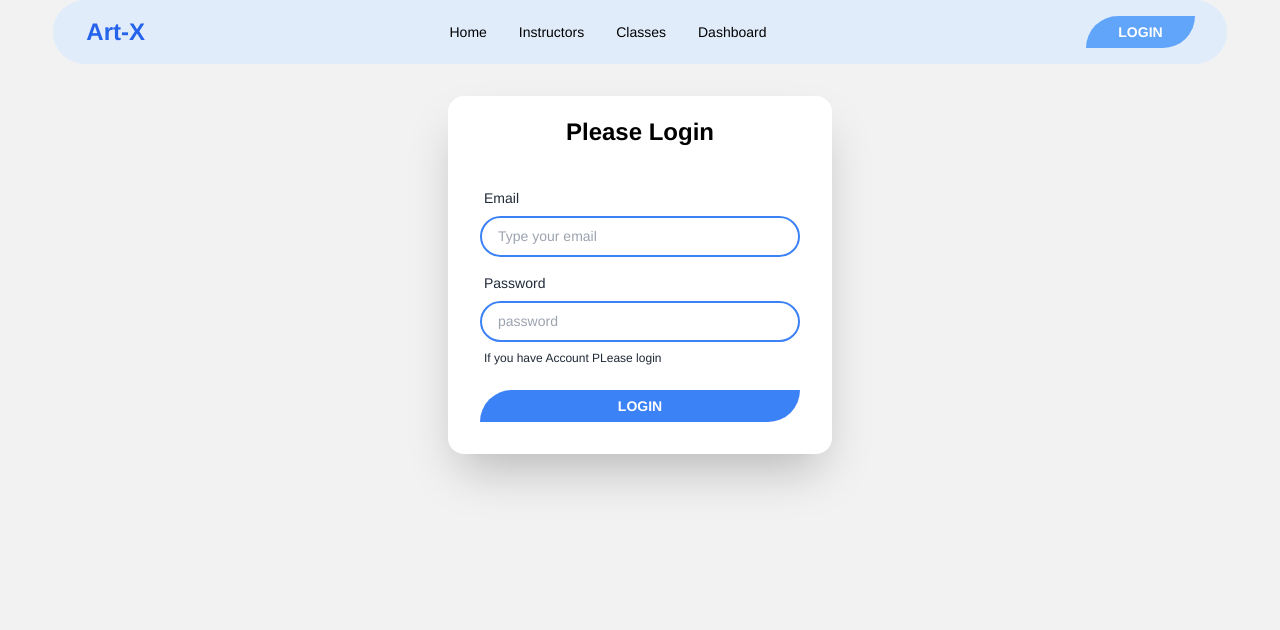
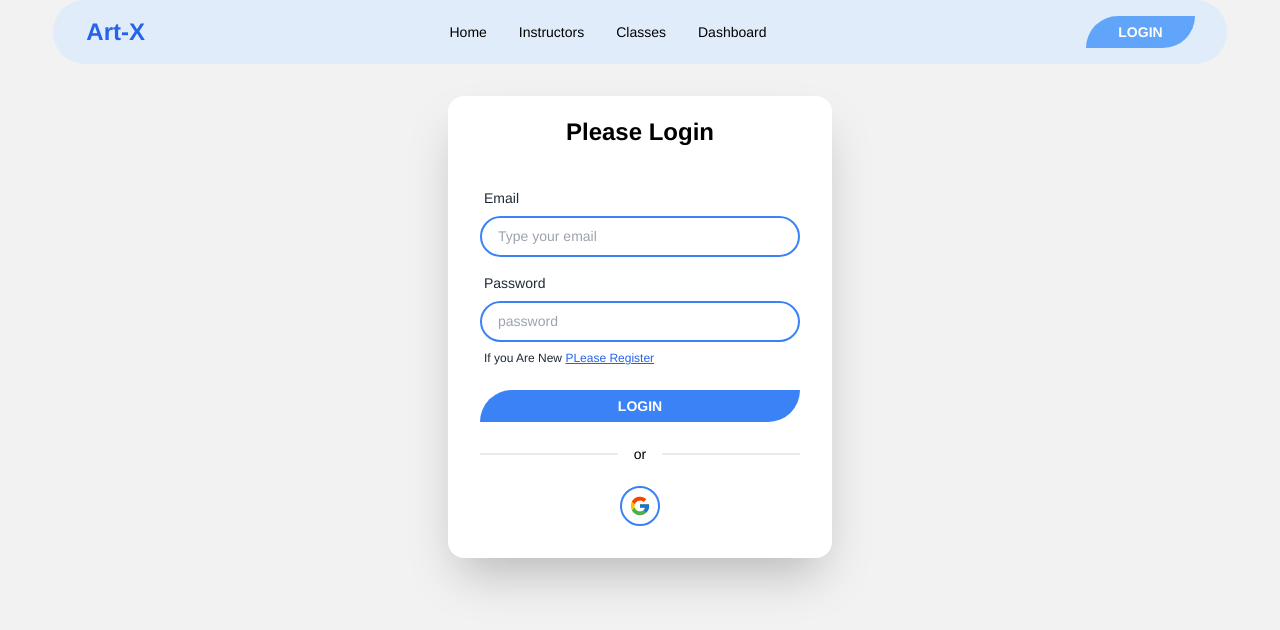
Before and after one commit to freelancerjoy/art-x-client, a React (Vite) app: page /login in a window 1280 px wide. Shown: the top 630 px of the page. Built offline with nearby package versions, Linux system fonts and the light colour scheme.

Commit message:
Add goole icon login page

```diff
--- a/src/Pages/Login/Login.jsx
+++ b/src/Pages/Login/Login.jsx
@@ -1,5 +1,8 @@
 import React from "react";
 import { useForm } from "react-hook-form";
+import { FaGoogle } from "react-icons/fa";
+import { Link } from "react-router-dom";
+import { FcGoogle } from "react-icons/fc";
 
 // The following component is an example of your existing Input Component
 const Input = ({ label, register, required }) => (
@@ -58,7 +61,12 @@ const Login = () => {
                 />
                 <label className="label">
                   <a href="#" className="label-text-alt link link-hover">
-                    If you have Account <span>PLease login</span>
+                    If you Are New{" "}
+                    <Link to="/register">
+                      <span className="text-blue-600 underline">
+                        PLease Register
+                      </span>
+                    </Link>
                   </a>
                 </label>
               </div>
@@ -67,6 +75,10 @@ const Login = () => {
                   Login
                 </button>
               </div>
+              <div className="divider"> or</div>
+              <button className="w-10 mx-auto h-10 flex items-center justify-center bg-white rounded-full border-2 border-blue-500">
+                <FcGoogle className="text-3xl text-center p-1"></FcGoogle>
+              </button>
             </form>
           </div>
         </div>
```
